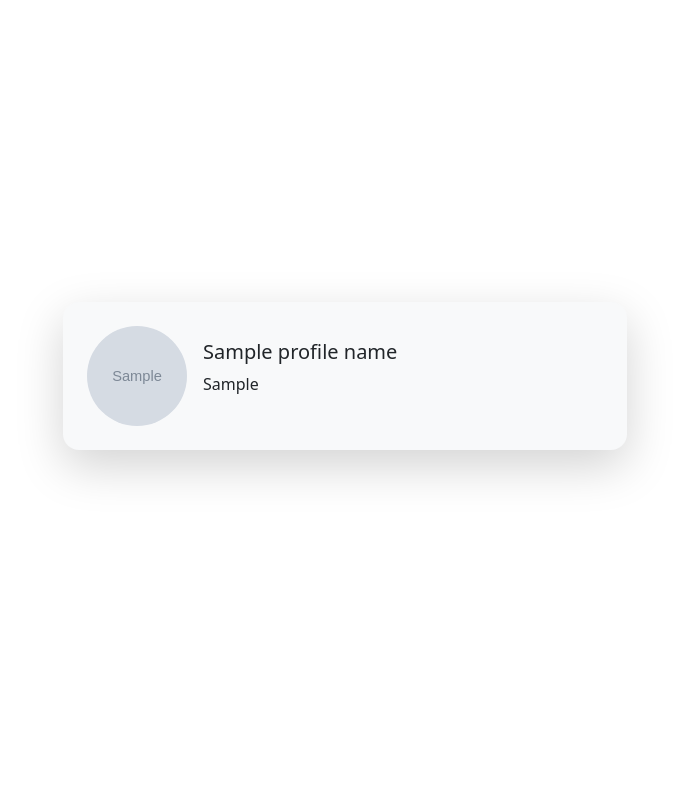
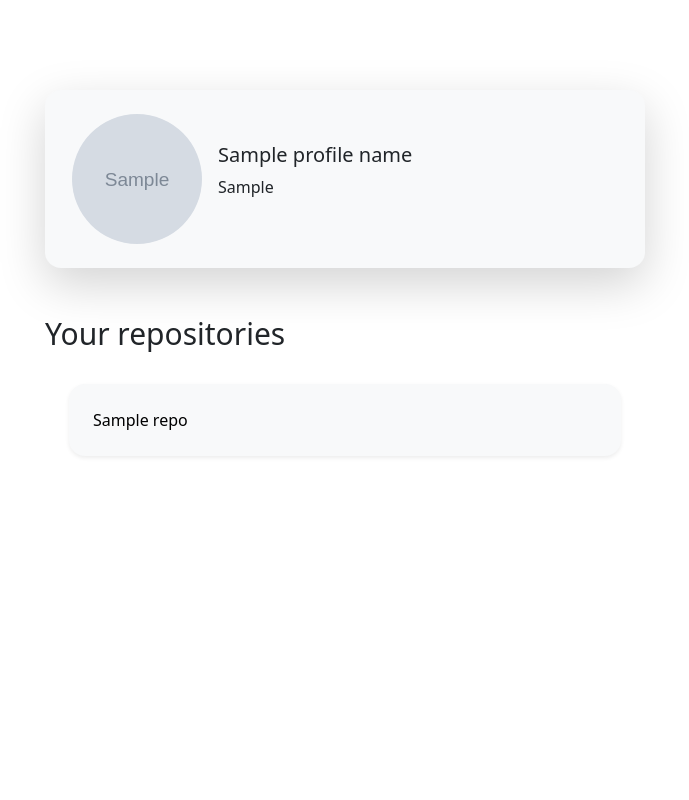
Before and after one commit to SanfetCoder/github-scrape, a Flask app: template templates/profile.html in a window 1280 px wide. Shown: the whole page, without its empty margins (295-984 px from the left). Run offline with Flask 3, Linux system fonts and the light colour scheme; the template is opened without the code that fills it: most values are stand-ins (such as "Sample title", 1, 10 or a date in 2020).

Commit message:
Able to navigate to repo web site

```diff
--- a/main.py
+++ b/main.py
@@ -12,4 +12,4 @@ def profile():
     if request.method == "POST":
         githubLink = request.form.get("githubLink")
         profile = get_github_profile(githubLink)
-        return render_template('profile.html', profile_image = profile["profile_image"], profile_name = profile["profile_name"], profile_introduction = profile["profile_introduction"])
+        return render_template('profile.html', profile_image = profile["profile_image"], profile_name = profile["profile_name"], profile_introduction = profile["profile_introduction"], repos = profile["repos"], profile_id = profile["profile_id"])
--- a/templates/profile.html
+++ b/templates/profile.html
@@ -4,6 +4,16 @@
     <meta charset="UTF-8" />
     <meta name="viewport" content="width=device-width, initial-scale=1.0" />
     <title>Profile</title>
+    <style>
+      ::-webkit-scrollbar {
+        display: none;
+      }
+
+      .repo-link:hover {
+        transform: scale(1.05);
+        transition: 0.1s ease-in-out;
+      }
+    </style>
     <!-- Bootstrap CDN -->
     <link
       href="https://cdn.jsdelivr.net/npm/bootstrap@5.3.3/dist/css/bootstrap.min.css"
@@ -20,16 +30,39 @@
   <body
     class="container-fluid vh-100 d-flex flex-column justify-content-center align-items-center"
   >
-    <div class="d-flex flex-row gap-3 shadow-lg p-4 mb-5 bg-body-tertiary rounded-4 justify-content-center align-items-center">
+    <!-- Profile Card -->
+    <div
+      style="width: 600px"
+      class="d-flex flex-row gap-3 shadow-lg p-4 mb-5 bg-body-tertiary rounded-4 justify-content-center align-items-center"
+    >
       <img
-        style="width: 100px; height: 100px"
+        style="width: 130px; height: 130px"
         class="rounded-circle"
         src="{{profile_image}}"
       />
       <div class="d-flex flex-column">
         <h1 class="fs-5">{{profile_name}}</h1>
-        <p style="width: 400px;" class="fs-7">{{profile_introduction}}</p>
+        <p style="width: 400px" class="fs-7 fw-medium">
+          {{profile_introduction}}
+        </p>
       </div>
     </div>
+
+    <!-- List of repos -->
+    <h1 style="font-size: 30px; width: 600px">Your repositories</h1>
+    <ul
+      style="height: 350px; width: 600px"
+      class="d-flex flex-column gap-3 overflow-scroll p-4 m-0"
+    >
+      {% for repo in repos %}
+      <a
+        href="https://github.com/{{profile_id}}/{{repo}}"
+        style="cursor: pointer"
+        class="d-flex flex-row shadow-sm p-4 bg-body-tertiary rounded-4 justify-content-start align-items-center text-decoration-none repo-link"
+      >
+        <p class="fw-medium p-0 m-0 text-black">{{repo}}</p>
+      </a>
+      {% endfor %}
+    </ul>
   </body>
 </html>
--- a/utils/scraper.py
+++ b/utils/scraper.py
@@ -7,6 +7,8 @@ def get_github_profile(url = "https://github.com/SanfetCoder?tab=repositories"):
     html = html_bytes.decode('utf-8')
     # create a soup with Beautifulsoup using read html
     soup = BeautifulSoup(html, 'html.parser')
+    # get profile id
+    profile_id = soup.find_all("span", {"class" : "p-nickname"})[0].text.strip().split(".")[0]
     # get profile name
     profile_name = soup.find_all("span", {"class" : "p-name"})[0].text
     # get profile introduction
@@ -23,6 +25,7 @@ def get_github_profile(url = "https://github.com/SanfetCoder?tab=repositories"):
         repo_name = link.text.replace("\n", "").strip()
         repos.append(repo_name)
     return {
+        "profile_id" : profile_id,
         "profile_name" : profile_name,
         "profile_introduction" : profile_introduction,
         "profile_image" : profile_image,
```
